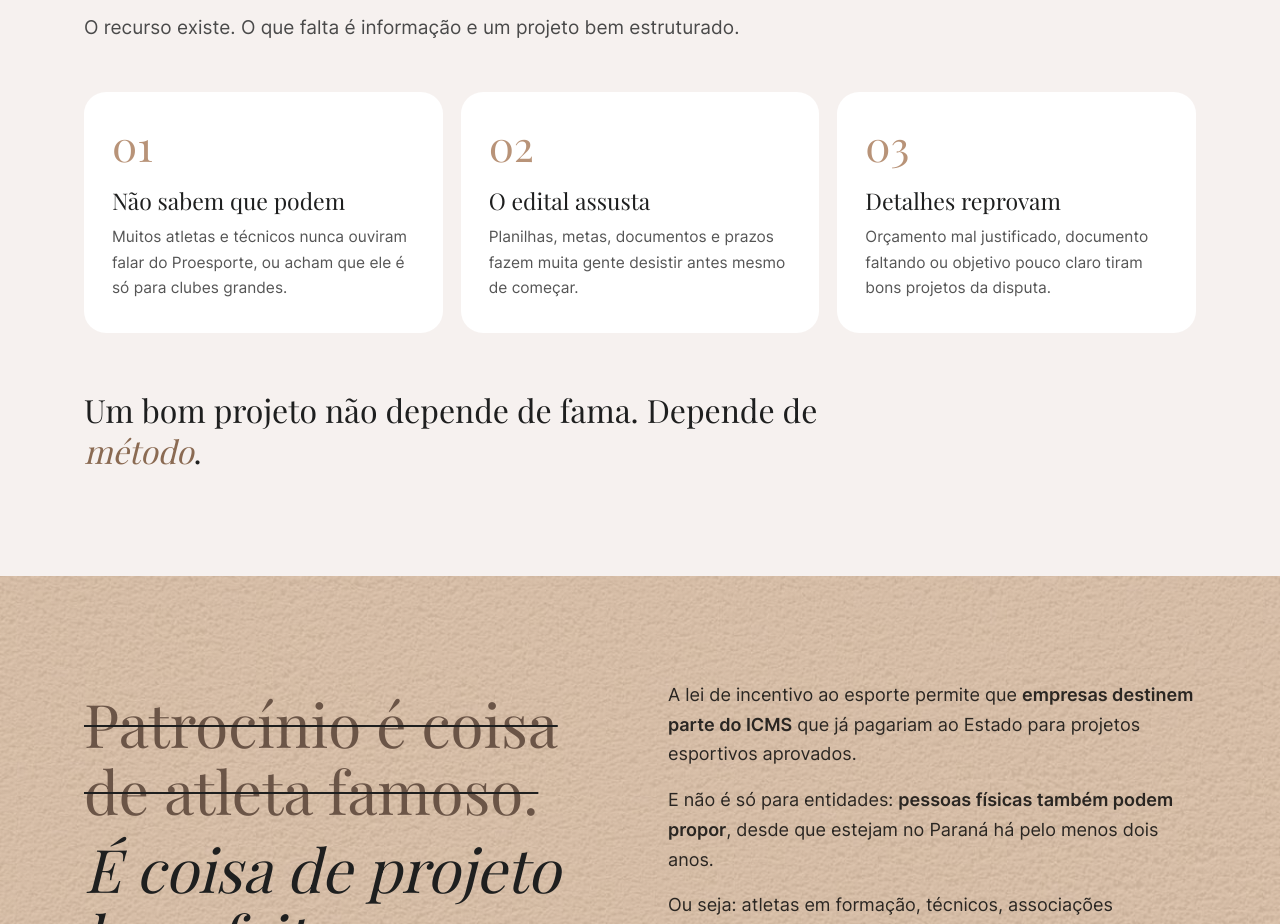
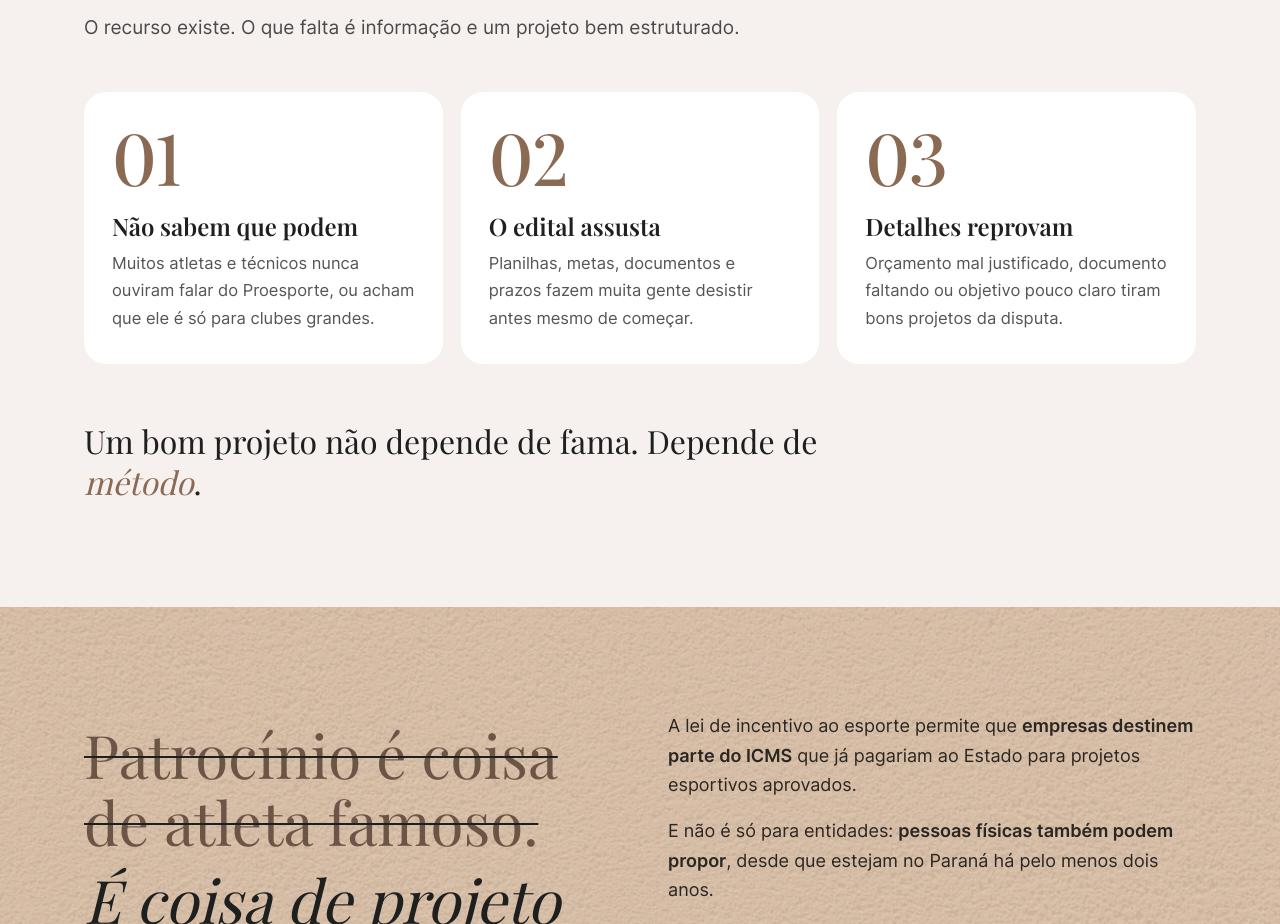
Before and after one commit to barbarachelski/barbara.chelski, a plain HTML site: page index.html in a window 1280 px wide. Shown: the part 1260-2184 px from the top of the page. Drawn offline with Linux system fonts and the light colour scheme; a web font is replaced by a local one.

Commit message:
Cards do problema no mesmo estilo do Como funciona
Co-Authored-By: Claude Opus 5.5 <noreply@anthropic.com>
Claude-Session: https://claude.ai/code/session_01KMMwaBXe2Uj9RhvZFGutdP

```diff
--- a/index.html
+++ b/index.html
@@ -97,9 +97,9 @@ nav .btn:hover{background:var(--nevoa);border-color:var(--nevoa)}
 .g3{grid-template-columns:repeat(3,1fr)}
 .g4{grid-template-columns:repeat(4,1fr)}
 .card{background:#fff;border-radius:22px;padding:32px 28px}
-.card .n{font-family:"Playfair",serif;color:var(--bronze);font-size:42px;line-height:1;display:block;margin-bottom:22px}
-.card h3{font-size:23px;margin-bottom:10px}
-.card p{font-size:15.5px;color:#555}
+.card .n{font-family:"Playfair",serif;font-variant-numeric:lining-nums;font-feature-settings:"lnum" 1;font-weight:500;color:var(--bronze-texto);font-size:72px;line-height:.9;letter-spacing:-.02em;display:block;margin-bottom:24px}
+.card h3{font-size:24px;font-weight:600;margin-bottom:10px}
+.card p{font-size:16.5px;color:#555}
 .closing{font-family:"Playfair",serif;font-size:clamp(24px,2.6vw,32px);margin-top:56px;max-width:820px;line-height:1.3}
 
 /* mito */
```
